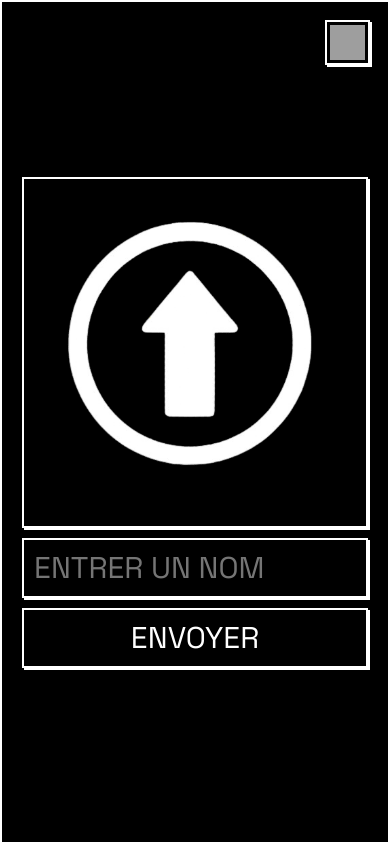
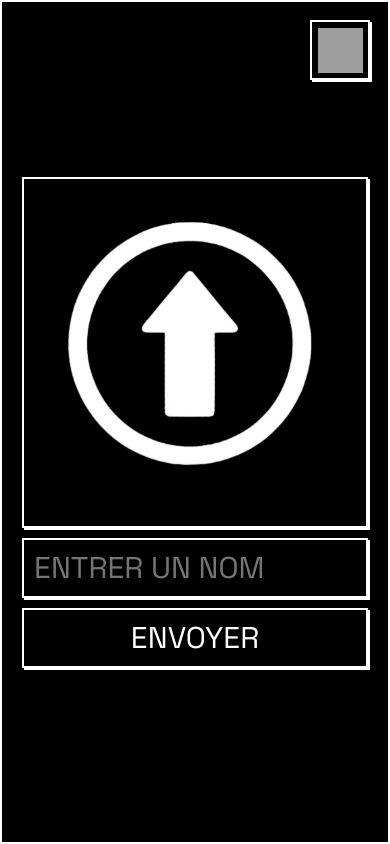
Before and after one commit to asterjdm/Cesco-Leak, a PHP site: template templates/index.html in a window 390 px wide, after a click that opens the changed part. Run offline with PHP 8.4, Linux system fonts and the light colour scheme; the template is opened without the code that fills it, so the values that code supplies are empty; grey boxes are pictures that could not be loaded.

Commit message:
Fix close button size

```diff
--- a/templates/styles/standard-assets/popup.css
+++ b/templates/styles/standard-assets/popup.css
@@ -163,6 +163,13 @@
     .standard-popup-close {
         top: 20px;
         right: 20px;
+        width: 60px;
+        height: 60px;
+    }
+
+    .standard-popup-close-img {
+        width: 45px;
+        height: 45px;
     }
 
     .select-image {
```
